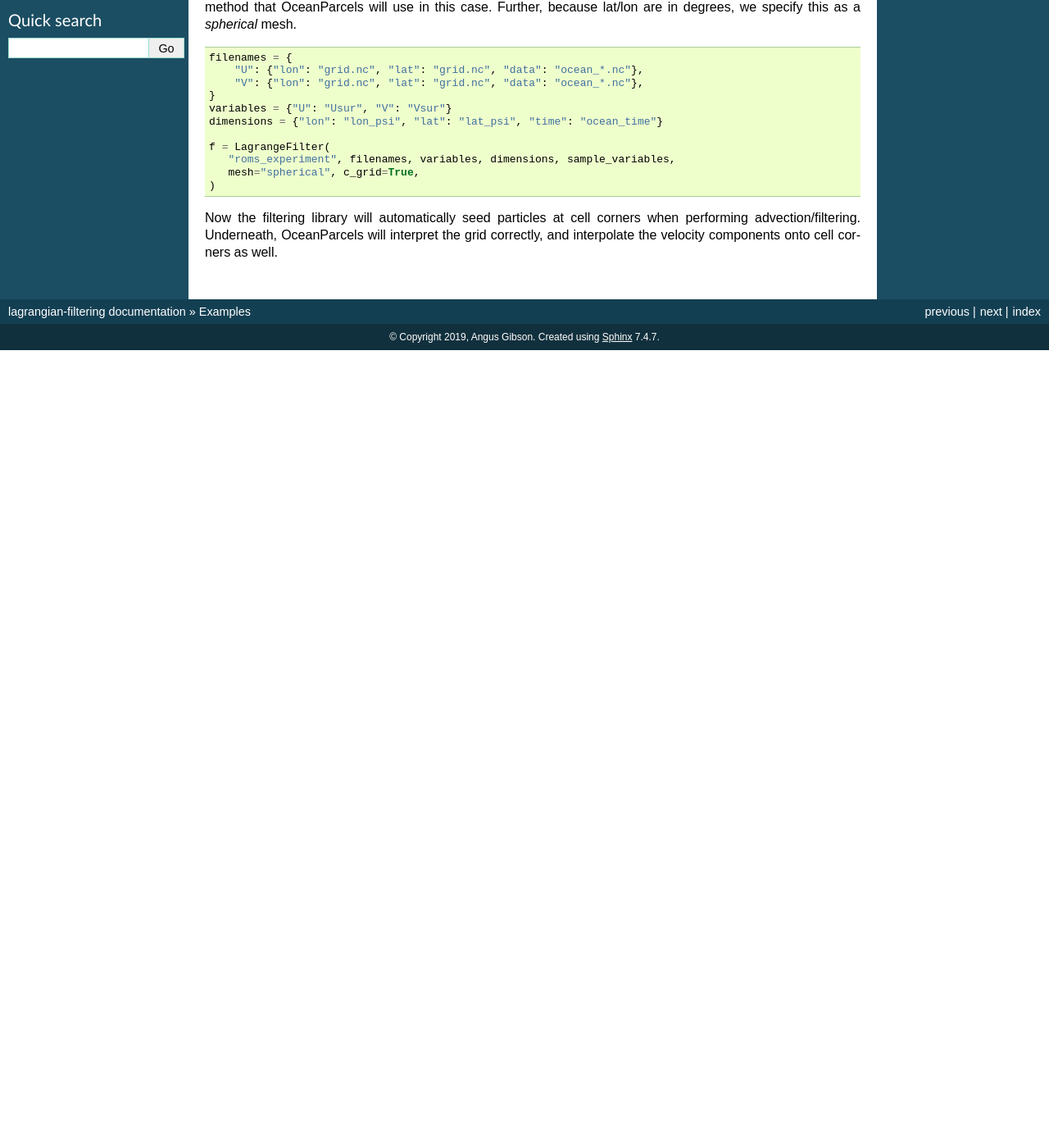
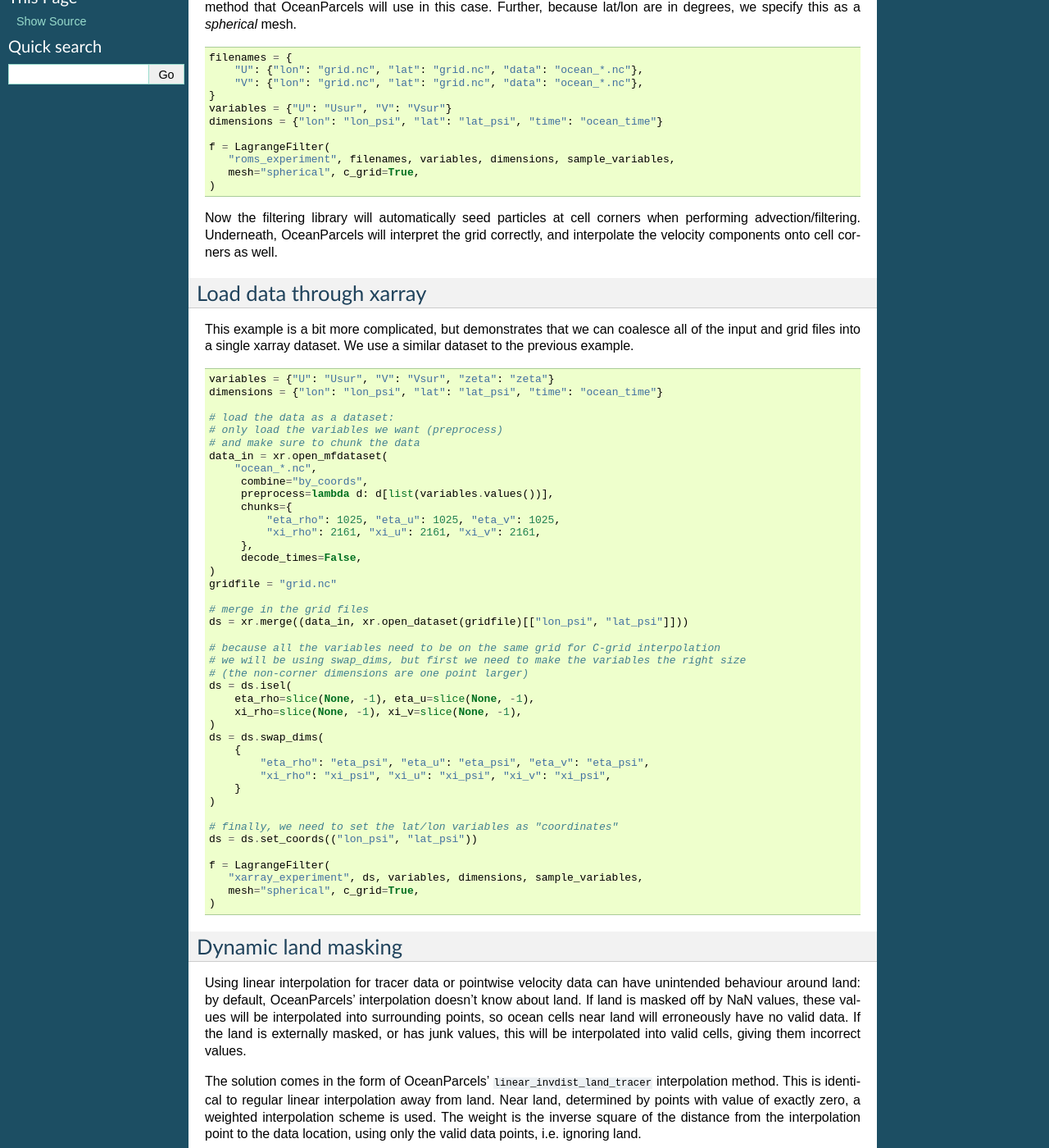
Before and after one commit to angus-g/lagrangian-filtering, a Sphinx documentation site: the page built from docs/examples.rst, in a window 1280 px wide and 1400 px high, scrolled down 270 px. Shown: the whole window at 82% size. Built offline with Sphinx 7.4.7, drawn with Linux system fonts in a browser that asks for light colours; before the commit the page ends 900 px from its top, so only the background shows below that; some of the changed text lies outside the part shown.

Commit message:
Document xarray input and provide a few examples
Efficient xarray loading still requires a custom version of parcels,
but it's much cleaner!

```diff
--- a/docs/examples.rst
+++ b/docs/examples.rst
@@ -5,7 +5,7 @@
 Here are some example excerpts for some things you may want to do with
 the filtering library.
 
-Load ROMS Data
+Load ROMS data
 ==============
 
 Suppose we have some ROMS data, with a somewhat complex rotated grid,
@@ -36,3 +36,105 @@
 corners when performing advection/filtering. Underneath, OceanParcels
 will interpret the grid correctly, and interpolate the velocity
 components onto cell corners as well.
+
+
+.. _xarray example:
+
+Load data through xarray
+========================
+
+This example is a bit more complicated, but demonstrates that we can
+coalesce all of the input and grid files into a single xarray
+dataset. We use a similar dataset to the previous example.
+
+.. code-block:: python
+
+   variables = {"U": "Usur", "V": "Vsur", "zeta": "zeta"}
+   dimensions = {"lon": "lon_psi", "lat": "lat_psi", "time": "ocean_time"}
+
+   # load the data as a dataset:
+   # only load the variables we want (preprocess)
+   # and make sure to chunk the data
+   data_in = xr.open_mfdataset(
+       "ocean_*.nc",
+        combine="by_coords",
+        preprocess=lambda d: d[list(variables.values())],
+        chunks={
+            "eta_rho": 1025, "eta_u": 1025, "eta_v": 1025,
+            "xi_rho": 2161, "xi_u": 2161, "xi_v": 2161,
+        },
+        decode_times=False,
+   )
+   gridfile = "grid.nc"
+
+   # merge in the grid files
+   ds = xr.merge((data_in, xr.open_dataset(gridfile)[["lon_psi", "lat_psi"]]))
+
+   # because all the variables need to be on the same grid for C-grid interpolation
+   # we will be using swap_dims, but first we need to make the variables the right size
+   # (the non-corner dimensions are one point larger)
+   ds = ds.isel(
+       eta_rho=slice(None, -1), eta_u=slice(None, -1),
+       xi_rho=slice(None, -1), xi_v=slice(None, -1),
+   )
+   ds = ds.swap_dims(
+       {
+           "eta_rho": "eta_psi", "eta_u": "eta_psi", "eta_v": "eta_psi",
+           "xi_rho": "xi_psi", "xi_u": "xi_psi", "xi_v": "xi_psi",
+       }
+   )
+
+   # finally, we need to set the lat/lon variables as "coordinates"
+   ds = ds.set_coords(("lon_psi", "lat_psi"))
+
+   f = LagrangeFilter(
+      "xarray_experiment", ds, variables, dimensions, sample_variables,
+      mesh="spherical", c_grid=True,
+   )
+
+
+.. _masking example:
+
+Dynamic land masking
+====================
+
+Using linear interpolation for tracer data or pointwise velocity data
+can have unintended behaviour around land: by default, OceanParcels'
+interpolation doesn't know about land. If land is masked off by NaN
+values, these values will be interpolated into surrounding points, so
+ocean cells near land will erroneously have no valid data. If the land
+is externally masked, or has junk values, this will be interpolated
+into valid cells, giving them incorrect values.
+
+The solution comes in the form of OceanParcels'
+``linear_invdist_land_tracer`` interpolation method. This is identical
+to regular linear interpolation away from land. Near land, determined
+by points with value of exactly zero, a weighted interpolation scheme
+is used. The weight is the inverse square of the distance from the
+interpolation point to the data location, using only the valid data
+points, i.e. ignoring land.
+
+It may not be common to mask land values with zeroes. Instead of
+re-masking your entire dataset, you can leverage xarray's delayed
+calculations to mask land to zero on the fly. It's important here to
+explicitly set the land-aware interpolation method on any tracer
+fields. When accessing the field, use the variable names in
+OceanParcels' namespace, i.e. the keys of the ``variables``
+dictionary.
+
+.. code-block:: python
+
+   # suppose ds is an already-loaded xarray dataset
+
+   # if land is NaN-masked:
+   ds = ds.fillna(0)
+
+   # if there is a separate mask array, where True
+   # values should be masked out
+   ds = ds.where(~mask, 0)
+
+   f = LagrangeFilter(
+      "land_masking", ds, variables, dimensions, sample_variables,
+   )
+   # set tracer interp method
+   f.fieldset.RHO.interp_method = "linear_invdist_land_tracer"
```
Also changed, not shown: docs/data.rst (+30 -3 lines).
